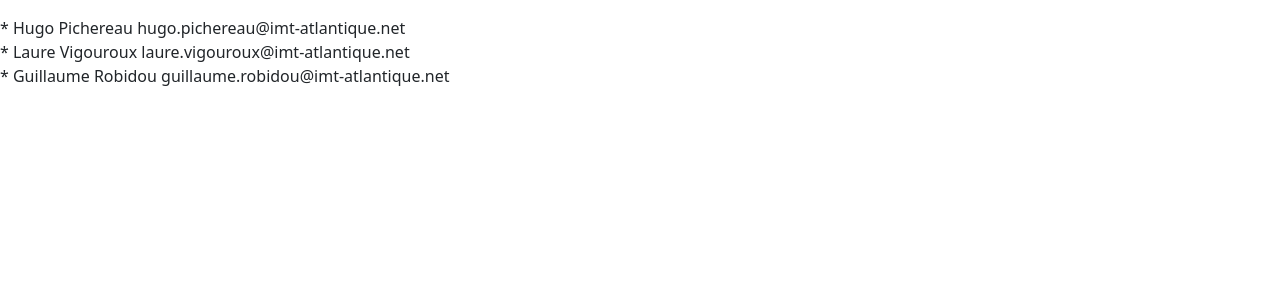
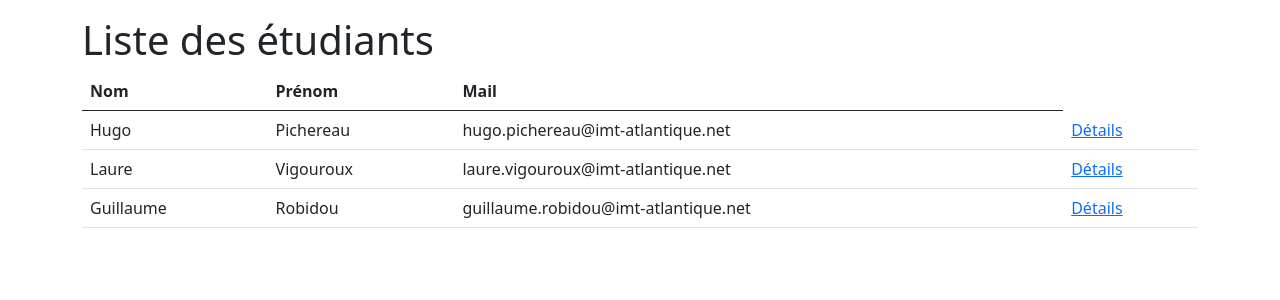
Before and after one commit to LaureVig/WebApp, a Flask app: page / in a window 1280 px wide. Shown: the part 41-341 px from the top of the page. Run offline with Flask 2, Linux system fonts and the light colour scheme; data comes from the database, SQL or seed files in the repository.

Commit message:
Liste etudiants et redirection

```diff
--- a/app.py
+++ b/app.py
@@ -13,7 +13,7 @@
 db.init_app(app)  # (1) flask prend en compte la base de donnee
 with app.test_request_context():  # (2) bloc exécuté à l'initialisation de Flask
     print("test")
-    # init_database()
+    init_database()
 
 
 @app.route('/test')
@@ -22,6 +22,13 @@
     etudiant_nom = Etudiant.sort_etudiants_par('etu_prenom')
     return flask.render_template("complex_view.jinja2", tafs=tafs, etudiants_nom=etudiant_nom)
 
+@app.route('/test',methods = ['POST'])
+def resultat():
+    tafs = Taf.query.all()
+    etudiant_nom = Etudiant.sort_etudiants_par('etu_prenom')
+    result = flask.request.form
+    Promotion.ajouterPromo(annee=int(result['annee']))
+    return flask.render_template("complex_view.jinja2", tafs=tafs, etudiants_nom=etudiant_nom)
 
 @app.route('/')
 @app.route('/view/etudiants')
@@ -35,6 +42,15 @@
     enseignants = Enseignant.query.all()
     return flask.render_template("template_enseignants.html.jinja2", enseignants=enseignants)
 
+@app.route('/ajout/etudiant')
+def ajout_etudiant():
+    return flask.render_template("formulaire_etudiant.html.jinja2")
+@app.route('/details/etudiant/<int:id>')
+def detail_etudiant(id):
+    etudiant=Etudiant.get_by_id(id)
+    print(etudiant)
+    return flask.render_template("details_etudiant.html.jinja2",etudiant=etudiant)
+
 
 if __name__ == '__main__':
     app.run()
--- a/templates/template_etudiants.html.jinja2
+++ b/templates/template_etudiants.html.jinja2
@@ -3,9 +3,27 @@
 {% set active_page = "view_etudiants" %}
 
 {% block body %}
-    {% for etudiant in etudiants %}
-        * {{ etudiant.etu_prenom }}
-        {{ etudiant.etu_nom }}
-        {{ etudiant.etu_mail }} <br>
-    {% endfor %}
+    <h1>Liste des étudiants</h1>
+
+   <table class="table">
+       <thead>
+            <tr>
+                <th>Nom</th>
+                <th>Prénom</th>
+                <th>Mail</th>
+            </tr>
+       </thead>
+        <tbody>
+            {% for etudiant in etudiants %}
+                <tr id="{{ etudiant.etu_id }}">
+                    <td>{{ etudiant.etu_prenom }}</td>
+                    <td>{{ etudiant.etu_nom }}</td>
+                    <td>{{ etudiant.etu_mail }} </td>
+                    <td><a href="/details/etudiant/{{ etudiant.etu_id }}">Détails</a></td>
+                </tr>
+            {% endfor %}
+        </tbody>
+    </table>
+
+
 {% endblock %}
--- a/templates/view_layout.html.jinja2
+++ b/templates/view_layout.html.jinja2
@@ -13,8 +13,11 @@
         <a href="{{ url_for("view_etudiants") }}" {{ set_active_if(active_page, "view_etudiants") }}>Template Étudiants</a> |
         <a href="{{ url_for("view_enseignants") }}" {{ set_active_if(active_page, "view_enseignants") }}>Template Enseignants</a>        <hr>
     </header>
-    {% block body %}
-    {% endblock %}
+    <div class="container">
+        {% block body %}
+        {% endblock %}
+    </div>
+
     <script src="https://cdn.jsdelivr.net/npm/bootstrap@5.0.2/dist/js/bootstrap.bundle.min.js" integrity="sha384-MrcW6ZMFYlzcLA8Nl+NtUVF0sA7MsXsP1UyJoMp4YLEuNSfAP+JcXn/tWtIaxVXM" crossorigin="anonymous"></script>
     </body>
 </html>
```
Also changed, not shown: templates/details_etudiant.html.jinja2 (added, +8 -0 lines), database/database.db.
